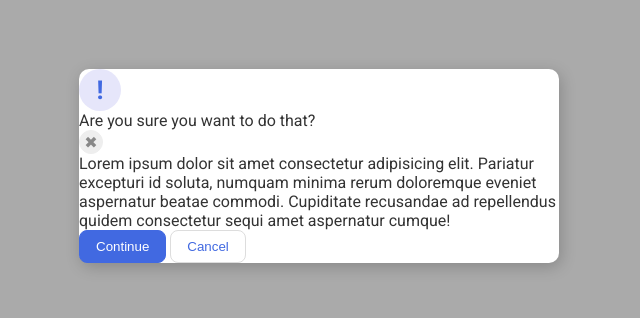
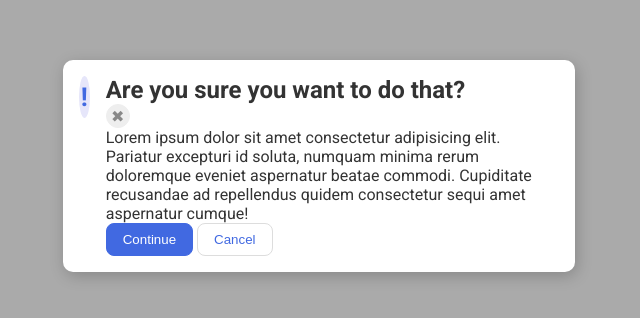
Before and after one commit to learn-nico/foundations-intro-to-css, a plain HTML site: page flexbox/05-flex-modal/index.html in a window 1280 px wide. Shown: the part 234-552 px from the top of the page, without its empty margins (321-961 px from the left). Drawn offline with Linux system fonts and the light colour scheme.

Commit message:
TO CONTINUE

```diff
--- a/flexbox/05-flex-modal/index.html
+++ b/flexbox/05-flex-modal/index.html
@@ -10,11 +10,13 @@
   <body>
     <div class="modal">
       <div class="icon">!</div>
-      <div class="header">Are you sure you want to do that?</div>
-      <button class="close-button">✖</button>
-      <div class="text">Lorem ipsum dolor sit amet consectetur adipisicing elit. Pariatur excepturi id soluta, numquam minima rerum doloremque eveniet aspernatur beatae commodi. Cupiditate recusandae ad repellendus quidem consectetur sequi amet aspernatur cumque!</div>
-      <button class="continue">Continue</button>
-      <button class="cancel">Cancel</button>
+      <div class="section">
+        <div class="header">Are you sure you want to do that?</div>
+        <button class="close-button">✖</button>
+        <div class="text">Lorem ipsum dolor sit amet consectetur adipisicing elit. Pariatur excepturi id soluta, numquam minima rerum doloremque eveniet aspernatur beatae commodi. Cupiditate recusandae ad repellendus quidem consectetur sequi amet aspernatur cumque!</div>
+        <button class="continue">Continue</button>
+        <button class="cancel">Cancel</button>
+    </div>
     </div>
   </body>
 </html>
--- a/flexbox/05-flex-modal/style.css
+++ b/flexbox/05-flex-modal/style.css
@@ -67,3 +67,20 @@ button.cancel {
   border: 1px solid #ddd;
   color: royalblue;
 }
+
+.modal {
+  padding: 16px;
+  display: flex;
+  gap: 16px;
+}
+
+.header{
+  font-weight: bold;
+  font-size: 24px;
+
+}
+
+.icon {
+  flex-direction: row;
+  align-self: stretch;
+}
```
